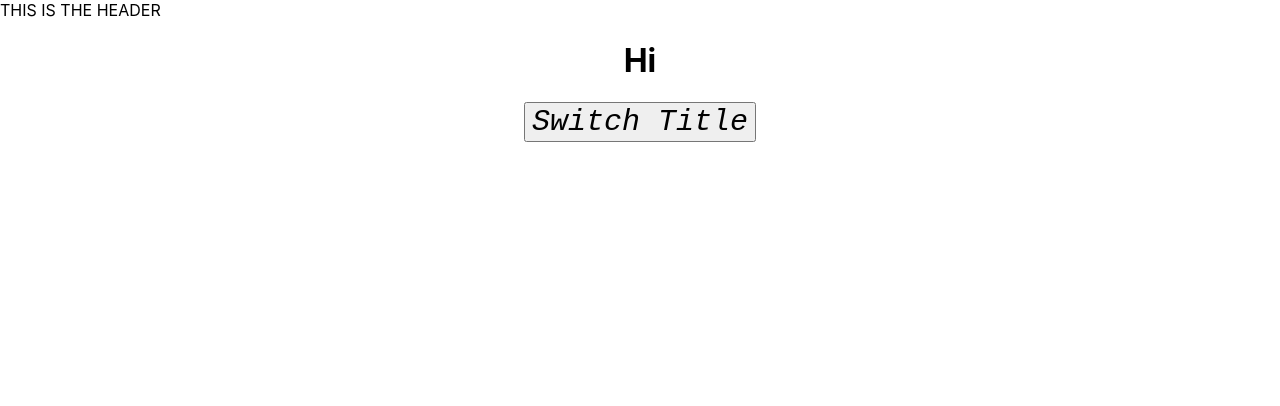
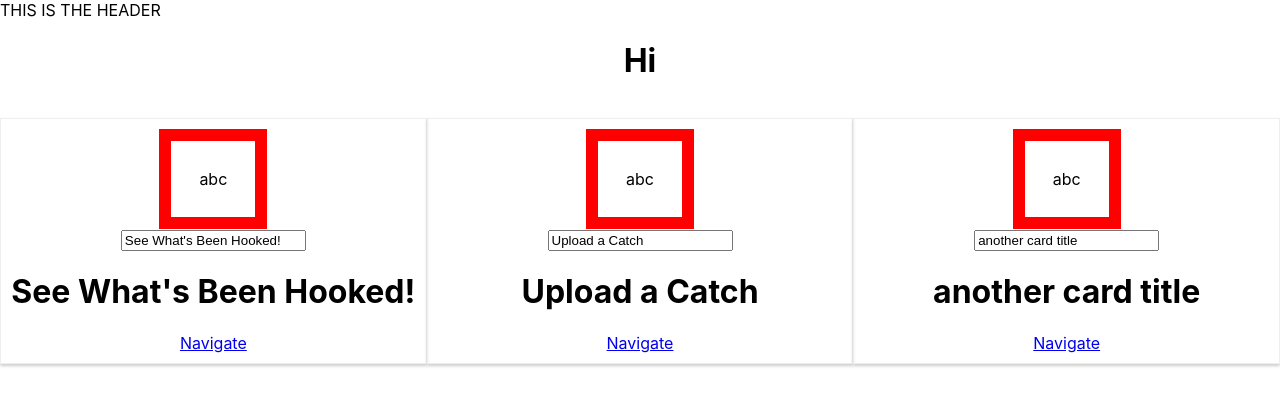
Before and after one commit to josephh/fish_fe, a React (Create React App) app: page / in a window 1280 px wide. Shown: the top 406 px of the page. Built offline with nearby package versions, Linux system fonts and the light colour scheme.

Commit message:
tweak styling and udpate handling etc.  Dynamic create of components and use of ids to manipulate

```diff
--- a/src/App.css
+++ b/src/App.css
@@ -1,6 +1,11 @@
 /* Global styles - not scoped to a component! */
 .App {
   text-align: center;
+}
+
+.cards {
+  display: flex;
+  flex-direction: row;
 }
 
 button {
--- a/src/App.js
+++ b/src/App.js
@@ -17,86 +17,76 @@ class App extends Component {
   state = {
     cards: [{
         title: "See What's Been Hooked!",
-        link: "/hooked"
+        link: "/hooked",
+        id: "sdfjdspof09s8"
       },
       {
         title: "Upload a Catch",
-        link: "/upload"
+        link: "/upload",
+        id: "987987234mkj"
       },
       {
         title: "another card title",
-        link: "/another"
+        link: "/another",
+        id: "09809123hwgfhsdgv"
       }
-    ],
-    showCards: false
+    ]
   };
 
-  switchTitleHandler = () => {
-      this.setState({
-        cards: [{
-            title: "See What's Been cooked!",
-            link: "/hooked"
-          },
-          {
-            title: "Upload a Catch",
-            link: "/upload"
-          },
-          {
-            title: "another card bitle",
-            link: "/another"
-          },
-        ]
-      })
+  titleChangedHandler = (event, id) => {
+
+    const cardIndex = this.state.cards.findIndex(c => {
+      return c.id === id;
+    });
+
+    // we don't want to mutate the object (javascript passes by ref) so we
+    // use the spread operator to copy into a new object.  Could achieve same thing
+    // with Object.assign({}, this.state.cards[cardIndex])
+    const card = {
+      ...this.state.cards[cardIndex]
     }
 
-  titleChangedHandler = (event) => {
+    card.title = event.target.value
+
+    // once we have an updated card, add it back into a COPY of the state
+    const cards = [...this.state.cards]
+    cards[cardIndex] = card
+
     this.setState({
-      cards: [{
-          title: "see what's been cooked",
-          link: "/hooked"
-        },
-        {
-          title: event.target.value,
-          link: "/upload"
-        },
-        {
-          title: "event.target.value",
-          link: "/another"
-        }
-      ]
+      cards: cards
     })
   }
 
-  toggleNavigationCardsHandler = () => {
-    const doesShow = this.state.showCards;
-    this.setState({showCards: !doesShow});
+  deleteCardHandler = (cardsIndex) => {
+    const cards = this.state.cards
+    cards.splice(cardsIndex, 1) // remove from the object reference
+    this.setState({cards: cards})
   }
 
-  render = () =>  { return (
+  linkClickedHandler = () => {
+    alert('link Clicked!')
+  }
+
+  // render executes every time state changes
+  render = () =>  {
+    var cards = <div className='cards'>
+          {  // Array.map() makes it easy to to 'build' a valid jsx component array
+          this.state.cards.map((card, index) => {
+            console.log('index when adding cards? ' + index)
+            return <NavigationCard
+              click = {() => this.deleteCardHandler(index)} // could also be bind.this, index
+              title = {card.title}
+              link = {card.link}
+              changed = {(event) => this.titleChangedHandler(event, card.id)}
+              linkClick = {() => this.linkClickedHandler()}
+              key= {card.id} /> //
+          })}
+        </div>
+
+    return (
     <div className = "App">
       <h1> Hi </h1>
-      <div>
-        <button onClick = { this.toggleNavigationCardsHandler }> Switch Title </button>
-      </div>
-      {this.state.showCards ?
-        <div>
-          <NavigationCard
-            title = {this.state.cards[0].title}
-            link = {this.state.cards[0].link}
-            changed = {this.titleChangedHandler}/>
-          <NavigationCard
-            title = {this.state.cards[1].title}
-            link = {this.state.cards[1].link}
-            changed = {this.titleChangedHandler}>
-            <strong> something in between </strong>
-          </NavigationCard>
-          <NavigationCard
-            title = {this.state.cards[2].title}
-            link = {this.state.cards[2].link}
-            changed = {this.titleChangedHandler}>
-          </NavigationCard>
-        </div>
-      : null}
+      {cards}
     </div>
   )}
   // : JSX provides a nicer coding approach
--- a/src/NavigationCard/NavigationCard.js
+++ b/src/NavigationCard/NavigationCard.js
@@ -14,14 +14,14 @@ const style = {
 const navigationCard = (props) => {
   // ES6 syntax here is advantageous, e.g. use of 'this' keyword
   return <div className="navigation-card">
-  <button style={style}>abc</button>
-    <div>
-      <input type="text" onChange = { props.changed } value = { props.title } />
+      <button style={style} onClick = { props.click } >abc</button>
+      <div>
+        <input type="text" onChange = { props.changed } value = { props.title } />
+      </div>
+      <h1>{props.title}</h1>
+      <a href={props.link} onClick = {props.linkClick} >Navigate</a>
+      <div>{props.children}</div>
     </div>
-    <h1>{props.title}</h1>
-    <a href={props.link}>Navigate</a>
-    <div>{props.children}</div>
-  </div>
 }
 
 export default navigationCard;
```
Also changed, not shown: 1 other file (tests, documents, lock files or other folders).
